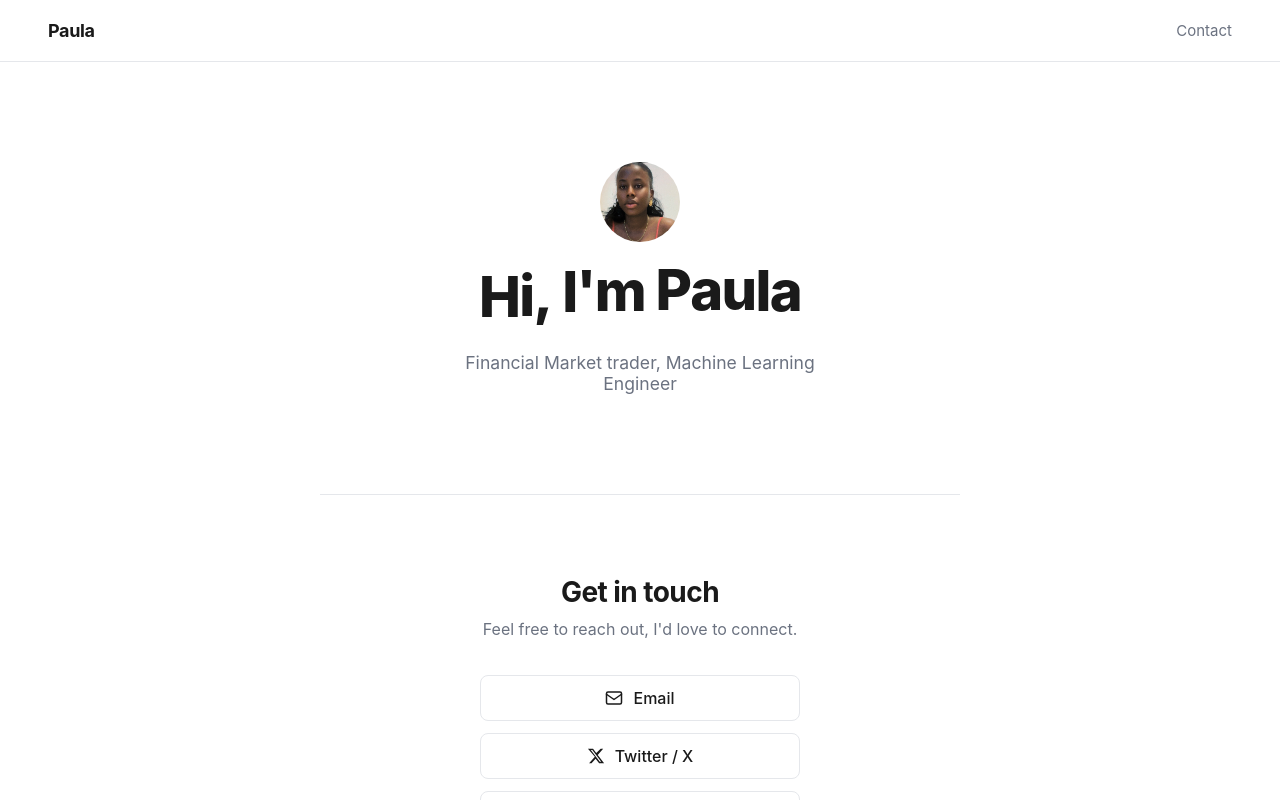
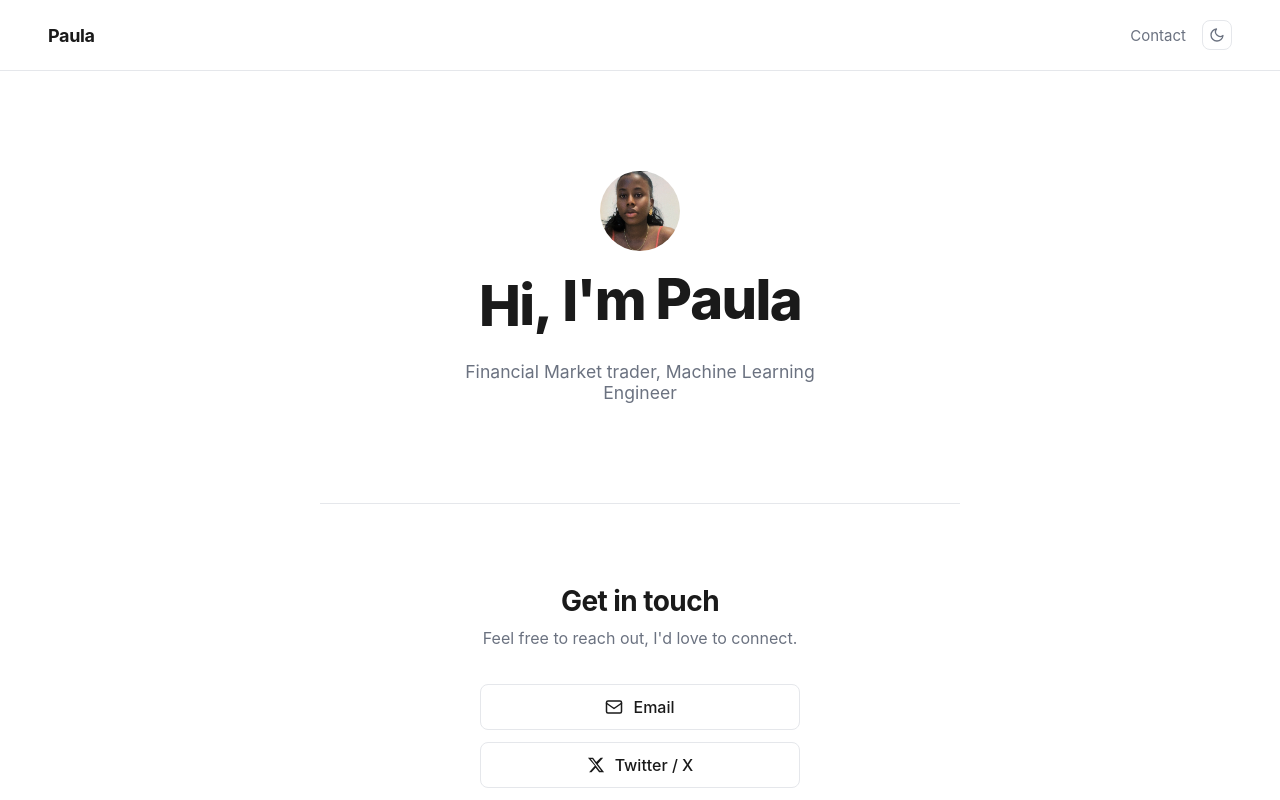
Before and after one commit to Glorycodess/Paula, a React (Vite) app: page / in a window 1280 px wide. Shown: the top 800 px of the page. Built offline with nearby package versions, Linux system fonts and the light colour scheme.

Commit message:
Add dark mode

```diff
--- a/src/App.css
+++ b/src/App.css
@@ -16,10 +16,32 @@
   background: var(--bg);
 }
 
+[data-theme="dark"] {
+  --text: #f3f4f6;
+  --text-muted: #9ca3af;
+  --bg: #0f1117;
+  --border: #1f2937;
+  --accent: #e5e7eb;
+  --accent-hover: #d1d5db;
+}
+
+[data-theme="dark"] body,
+[data-theme="dark"] #root {
+  background: var(--bg);
+  color: var(--text);
+}
+
+[data-theme="dark"] .contact-links a:hover {
+  background: #1a2030;
+}
+
 body {
   min-height: 100vh;
   display: flex;
   flex-direction: column;
+  background: var(--bg);
+  color: var(--text);
+  transition: background 0.2s, color 0.2s;
 }
 
 #root {
@@ -43,6 +65,12 @@ nav {
   letter-spacing: -0.02em;
 }
 
+.nav-right {
+  display: flex;
+  align-items: center;
+  gap: 16px;
+}
+
 nav a {
   color: var(--text-muted);
   text-decoration: none;
@@ -52,6 +80,30 @@ nav a {
 
 nav a:hover {
   color: var(--text);
+}
+
+.theme-toggle {
+  background: none;
+  border: 1px solid var(--border);
+  border-radius: 8px;
+  padding: 6px;
+  cursor: pointer;
+  color: var(--text-muted);
+  display: flex;
+  align-items: center;
+  justify-content: center;
+  transition: color 0.2s, border-color 0.2s;
+  line-height: 0;
+}
+
+.theme-toggle:hover {
+  color: var(--text);
+  border-color: var(--accent);
+}
+
+.theme-toggle svg {
+  width: 16px;
+  height: 16px;
 }
 
 /* Main */
--- a/src/App.jsx
+++ b/src/App.jsx
@@ -1,11 +1,48 @@
+import { useState, useEffect } from 'react'
 import './App.css'
 
 function App() {
+  const [dark, setDark] = useState(() => {
+    const saved = localStorage.getItem('theme')
+    if (saved) return saved === 'dark'
+    return window.matchMedia('(prefers-color-scheme: dark)').matches
+  })
+
+  useEffect(() => {
+    document.documentElement.setAttribute('data-theme', dark ? 'dark' : 'light')
+    localStorage.setItem('theme', dark ? 'dark' : 'light')
+  }, [dark])
+
   return (
     <>
       <nav>
         <span className="nav-name">Paula</span>
-        <a href="#contact">Contact</a>
+        <div className="nav-right">
+          <a href="#contact">Contact</a>
+          <button
+            className="theme-toggle"
+            onClick={() => setDark(d => !d)}
+            aria-label={dark ? 'Switch to light mode' : 'Switch to dark mode'}
+          >
+            {dark ? (
+              <svg viewBox="0 0 24 24" fill="none" stroke="currentColor" strokeWidth="2" strokeLinecap="round" strokeLinejoin="round" aria-hidden="true">
+                <circle cx="12" cy="12" r="5"/>
+                <line x1="12" y1="1" x2="12" y2="3"/>
+                <line x1="12" y1="21" x2="12" y2="23"/>
+                <line x1="4.22" y1="4.22" x2="5.64" y2="5.64"/>
+                <line x1="18.36" y1="18.36" x2="19.78" y2="19.78"/>
+                <line x1="1" y1="12" x2="3" y2="12"/>
+                <line x1="21" y1="12" x2="23" y2="12"/>
+                <line x1="4.22" y1="19.78" x2="5.64" y2="18.36"/>
+                <line x1="18.36" y1="5.64" x2="19.78" y2="4.22"/>
+              </svg>
+            ) : (
+              <svg viewBox="0 0 24 24" fill="none" stroke="currentColor" strokeWidth="2" strokeLinecap="round" strokeLinejoin="round" aria-hidden="true">
+                <path d="M21 12.79A9 9 0 1 1 11.21 3 7 7 0 0 0 21 12.79z"/>
+              </svg>
+            )}
+          </button>
+        </div>
       </nav>
 
       <main>
@@ -16,7 +53,7 @@ function App() {
           <h1 className="wave-text" aria-label="Hi, I'm Paula">
             {"Hi, I'm Paula".split('').map((char, i) => (
               <span key={i} style={{ animationDelay: `${i * 0.07}s` }}>
-                {char === ' ' ? ' ' : char}
+                {char === ' ' ? ' ' : char}
               </span>
             ))}
           </h1>
```
